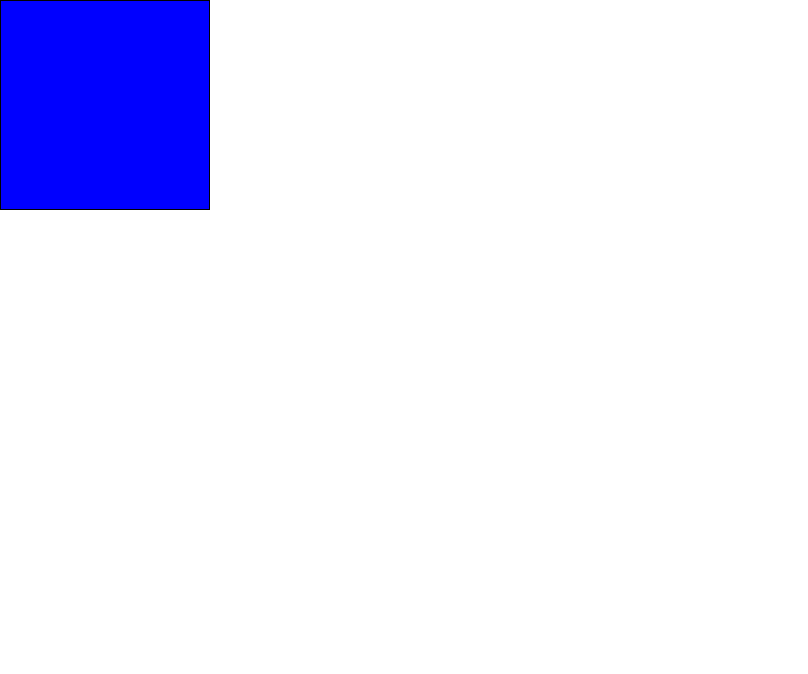
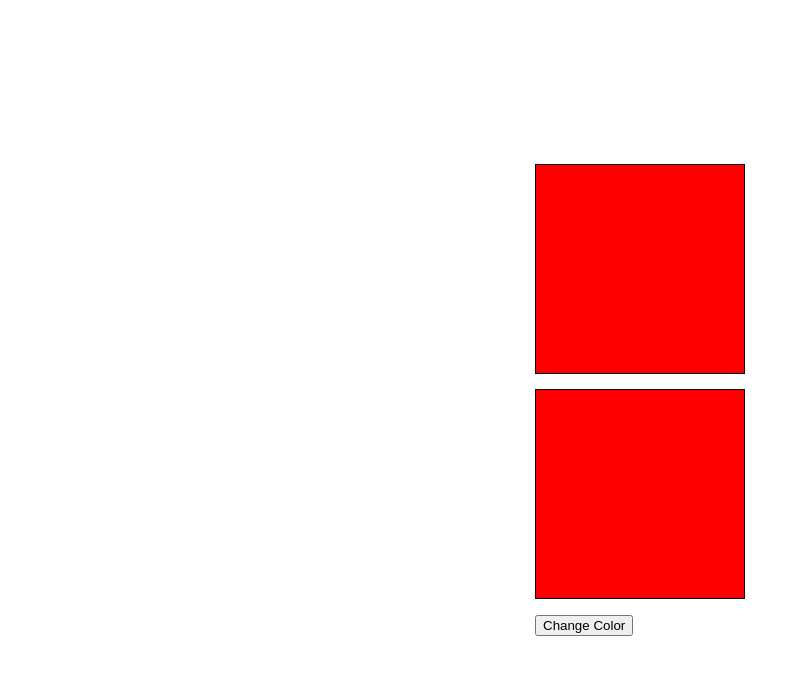
Before and after one commit to saurabhraj042/react-demo, a React (Create React App) app: page / in a window 1280 px wide. Shown: the top 674 px of the page, without its empty margins (0-808 px from the left). Built offline with nearby package versions, Linux system fonts and the light colour scheme.

Commit message:
center div

```diff
--- a/src/App.css
+++ b/src/App.css
@@ -38,8 +38,16 @@
 }
 
 .box {
-    height: 20px;
-    width: 20px;
+    width: 13em;
+    height: 13em;
     margin-bottom: 15px;
     border: 1px solid black;
 }
+
+.centered {
+    height: 100vh;
+    /* Magic here */
+    display: flex;
+    justify-content: center;
+    align-items: center;
+}
--- a/src/App.js
+++ b/src/App.js
@@ -1,12 +1,19 @@
-import './App.css';
-import Box from './components/Box';
+import React, { Component } from "react";
+import Box from "./components/Box";
+import "./App.css";
 
-function App() {
+class App extends Component {
+  render() {
     return (
-      <div>
-        <Box/>
+      <div className="centered">
+        <div>
+          <Box color={`#FF0000`} />
+          <Box color={`#FF0000`} />
+          <button>Change Color</button>
+        </div>
       </div>
     );
+  }
 }
 
 export default App;
--- a/src/components/Box.js
+++ b/src/components/Box.js
@@ -1,7 +1,9 @@
 import React from "react";
 
-function Box() {
-  return <div className="box" style={{backgroundColor:"blue",width:'13em', height:'13em'}}></div>;
+function Box(props) {
+  const color = props.color;
+
+  return <div className="box" style={{ backgroundColor: color }}></div>;
 }
 
 export default Box;
```
